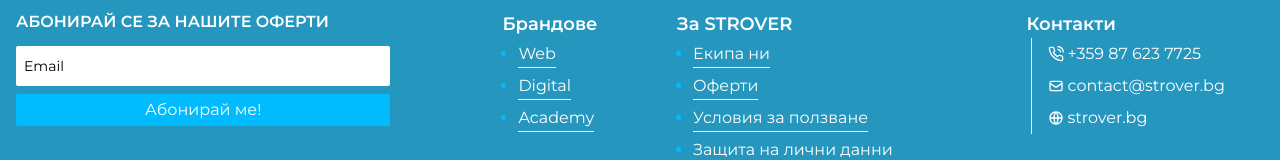
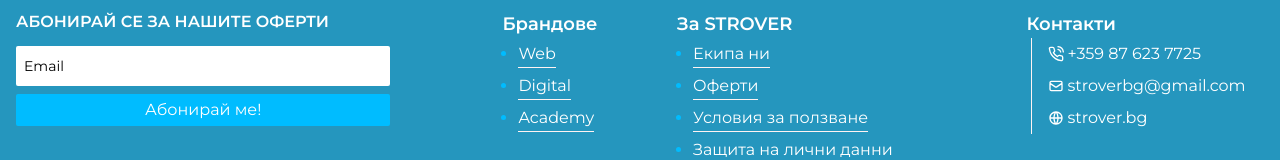
Before and after one commit to StroverIT/Strover, a Next.js app: page /web in a window 1280 px wide. Shown: the part 9300-9460 px from the top of the page. Built offline with nearby package versions, Linux system fonts and the light colour scheme; a web font is replaced by a local one.

Commit message:
changing email

```diff
--- a/components/ContactUs.js
+++ b/components/ContactUs.js
@@ -153,7 +153,7 @@ export default function ContactUs({
             <div className="text-2xl ">
               <HiOutlineMail />
             </div>
-            <div className="pl-1">contact@strover.bg</div>
+            <div className="pl-1">stroverbg@gmail.com</div>
           </div>
           <div className="flex items-center">
             <div className="text-xl ">
--- a/components/layouts/Footer.js
+++ b/components/layouts/Footer.js
@@ -205,14 +205,19 @@ export default function Footer() {
                 </h5>
                 <div className="ml-1 border-l border-border">
                   <ul className="pl-4 leading-8">
+                    <a href="tel:0876237725">
                       <li className="flex items-center">
                         <FiPhoneCall />
                         <span className="pl-1">+359 87 623 7725</span>
                       </li>
+                    </a>
+
+                    <a href="mailto:stroverbg@gmail.com">
                       <li className="flex items-center">
                         <HiOutlineMail />
-                      <span className="pl-1">contact@strover.bg</span>
+                        <span className="pl-1">stroverbg@gmail.com</span>
                       </li>
+                    </a>
                     <li className="flex items-center">
                       <RiGlobalLine /> <span className="pl-1">strover.bg</span>
                     </li>
--- a/pages/contactUs.js
+++ b/pages/contactUs.js
@@ -60,7 +60,7 @@ export default function ContactUsPage() {
               <div className="text-2xl ">
                 <HiOutlineMail />
               </div>
-              <div className="pl-1">contact@strover.bg</div>
+              <div className="pl-1">stroverbg@gmail.com</div>
             </div>
             <div className="flex items-center pt-2">
               <div className="text-xl ">
--- a/pages/privacy-policy.js
+++ b/pages/privacy-policy.js
@@ -40,7 +40,7 @@ export default function PrivacyPolicy() {
               разберете вашите права и възможности за поверителност. Ако не сте
               съгласни с нашите политики и практики, моля, не използвайте нашите
               Услуги. Ако все още имате въпроси или притеснения, моля свържете
-              се с нас на contact@strover.bg
+              се с нас на stroverbg@gmail.com
             </div>
           </section>
           <section className="">
@@ -615,7 +615,7 @@ export default function PrivacyPolicy() {
               деактивираме акаунта и ще предприемем разумни мерки за незабавно
               изтриване на тези данни от нашите записи. Ако научите за някакви
               данни, които може да сме събрали от деца под 18 години, моля,
-              свържете се с нас на contact@strover.bg.
+              свържете се с нас на stroverbg@gmail.com.
             </p>
           </section>
           {/* Десета точка */}
@@ -735,7 +735,7 @@ export default function PrivacyPolicy() {
             <p className="mt-4">
               Ако имате въпроси или коментари относно вашите права за
               поверителност, можете да ни изпратите имейл на
-              administrator@strover.bg.
+              stroverbg@gmail.com.
             </p>
           </section>
           {/* Единадесета точка */}
@@ -824,7 +824,7 @@ export default function PrivacyPolicy() {
             </h3>
             <p className="mt-4">
               Ако имате въпроси или коментари относно това известие, можете да
-              ни изпратите имейл на contact@strover.bg
+              ни изпратите имейл на stroverbg@gmail.com
             </p>
           </section>
           {/* Петнадесета точка */}
--- a/pages/terms-and-conditions.js
+++ b/pages/terms-and-conditions.js
@@ -871,7 +871,7 @@ export default function TermsAndConditions() {
               свържете се с нас на:
             </p>
             <ul className="mt-4 ml-5 list-disc">
-              <li>И-мейл: administrator@strover.bg</li>
+              <li>И-мейл: stroverbg@gmail.com</li>
 
               <li>Телефон: 0876237725</li>
             </ul>
```
Also changed, not shown: public/principles.svg. Lines whose indentation alone changed are shown as unchanged.
